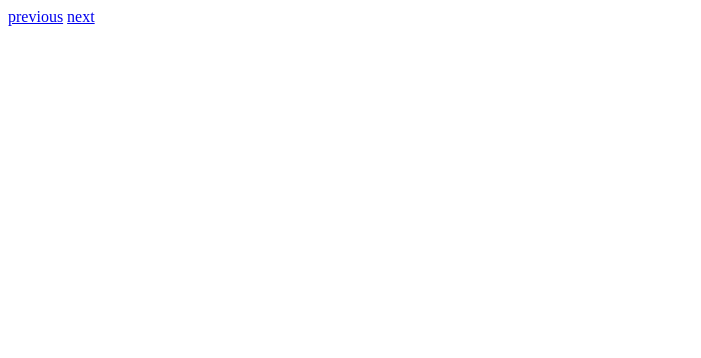
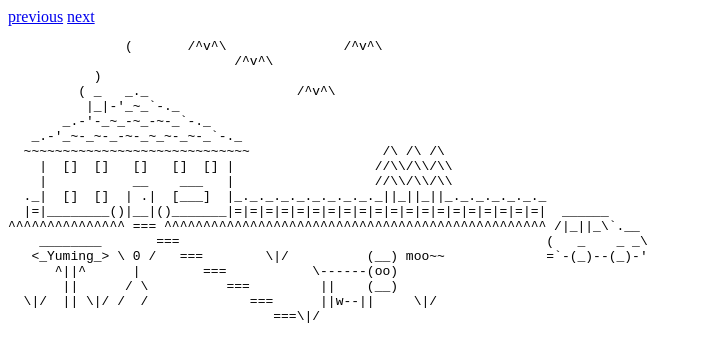
Before and after one commit to tsengyuming-cca/interactive-foundations, a plain HTML site: page garden.html in a window 1280 px wide. Shown: the whole page, without its empty margins (0-701 px from the left). Drawn offline with Linux system fonts and the light colour scheme.

Commit message:
ASCII darwing update

```diff
--- a/garden.html
+++ b/garden.html
@@ -11,7 +11,25 @@
 
 <body>
     <pre>
-      <!-- create your garden here -->
+               (       /^v^\               /^v^\
+                             /^v^\
+           )
+         ( _   _._                   /^v^\
+          |_|-'_~_`-._
+       _.-'-_~_-~_-~-_`-._
+   _.-'_~-_~-_-~-_~_~-_~-_`-._
+  ~~~~~~~~~~~~~~~~~~~~~~~~~~~~~                 /\ /\ /\
+    |  []  []   []   []  [] |                  //\\/\\/\\
+    |           __    ___   |                  //\\/\\/\\
+  ._|  []  []  | .|  [___]  |_._._._._._._._._._||_||_||_._._._._._._
+  |=|________()|__|()_______|=|=|=|=|=|=|=|=|=|=|=|=|=|=|=|=|=|=|=|=|  ______
+^^^^^^^^^^^^^^^ === ^^^^^^^^^^^^^^^^^^^^^^^^^^^^^^^^^^^^^^^^^^^^^^^^^ /|_||_\`.__
+    ________       ===                                               (   _    _ _\
+   <_Yuming_> \ 0 /   ===        \|/          (__) moo~~             =`-(_)--(_)-'
+      ^||^      |        ===           \------(oo)
+       ||      / \          ===	        ||    (__)
+  \|/  || \|/ /  /             ===      ||w--||     \|/
+                                  ===\|/
     </pre>
 </body>
 </html>
```
